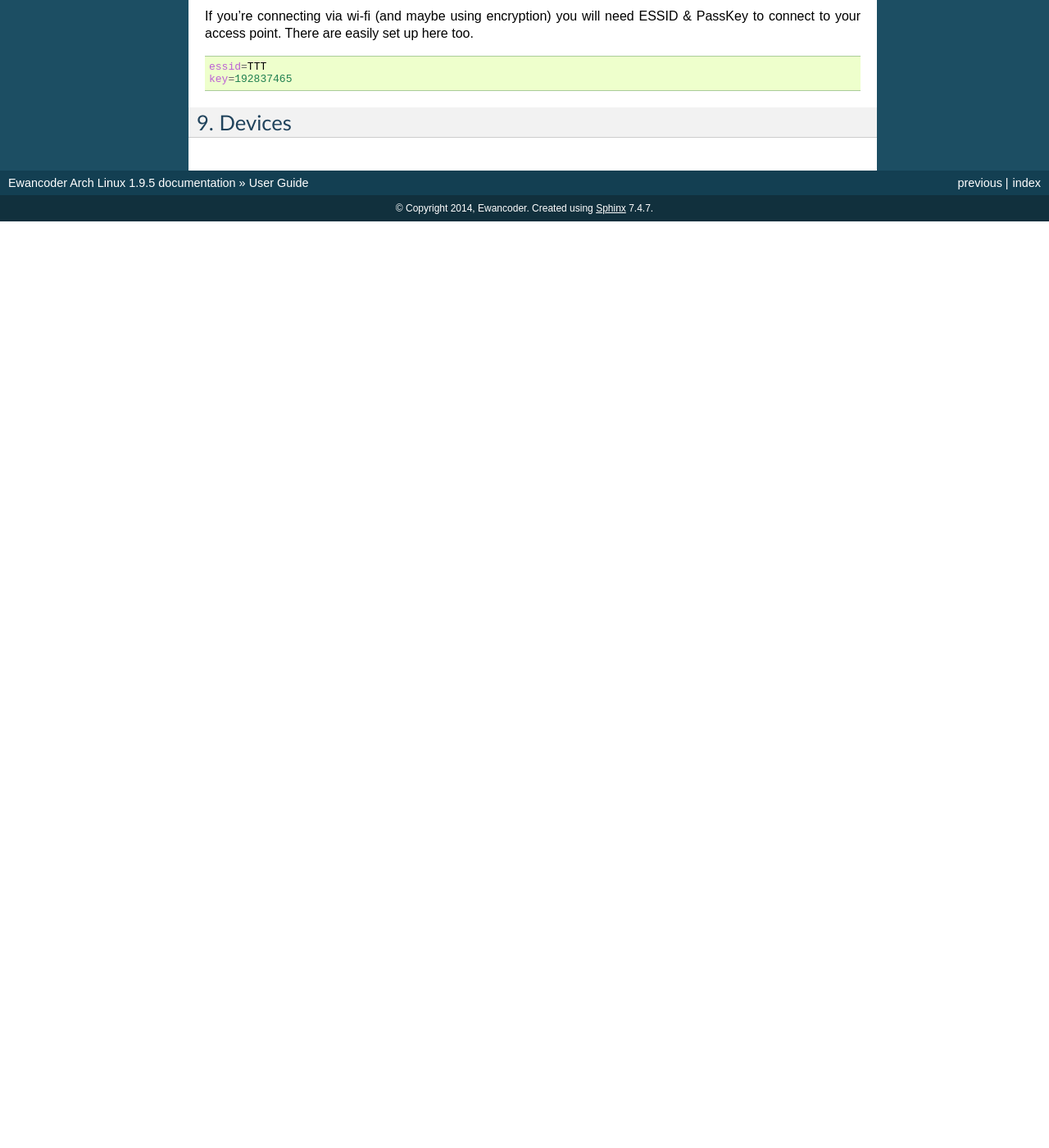
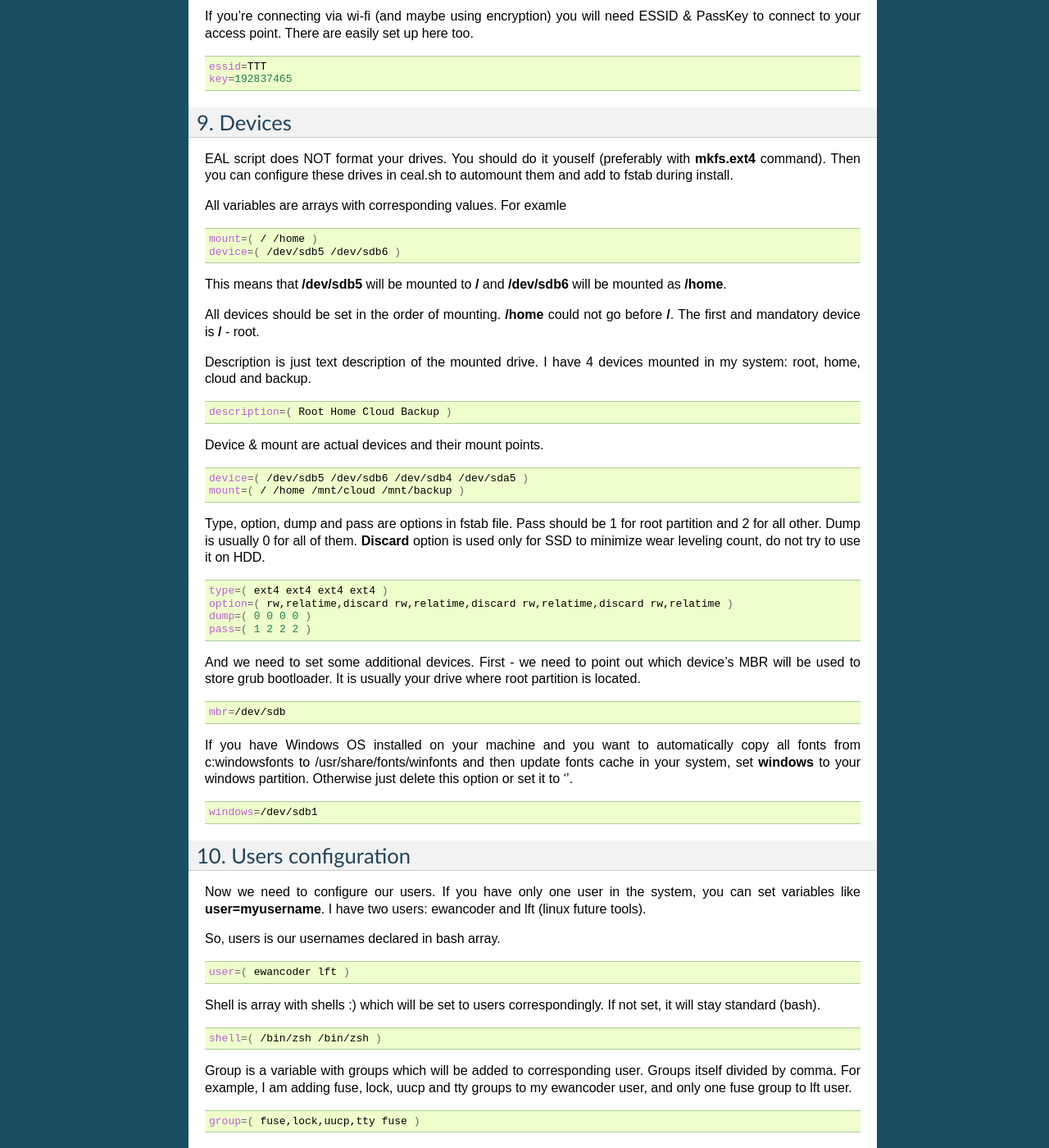
Before and after one commit to ewancoder/eal, a Sphinx documentation site: the page built from docs/use.rst, in a window 1280 px wide and 1400 px high, scrolled down 2933 px. Shown: the whole window at 82% size. Built offline with Sphinx 7.4.7, drawn with Linux system fonts in a browser that asks for light colours; pages that are not in the unit, such as notebooks, are missing from menus; before the commit the page ends 3203 px from its top, so only the background shows below that; some of the changed text lies outside the part shown.

Commit message:
Fixed some ceal + added docs

```diff
--- a/docs/use.rst
+++ b/docs/use.rst
@@ -151,3 +151,90 @@ If you're connecting via wi-fi (and maybe using encryption) you will need ESSID
 
 9. Devices
 ==========
+
+EAL script does NOT format your drives. You should do it youself (preferably with **mkfs.ext4** command). Then you can configure these drives in ceal.sh to automount them and add to fstab during install.
+
+All variables are arrays with corresponding values. For examle
+
+.. code-block:: bash
+
+   mount=( / /home )
+   device=( /dev/sdb5 /dev/sdb6 )
+
+This means that **/dev/sdb5** will be mounted to **/** and **/dev/sdb6** will be mounted as **/home**.
+
+All devices should be set in the order of mounting. **/home** could not go before **/**. The first and mandatory device is **/** - root.
+
+Description is just text description of the mounted drive. I have 4 devices mounted in my system: root, home, cloud and backup.
+
+.. code-block:: bash
+
+   description=( Root Home Cloud Backup )
+
+Device & mount are actual devices and their mount points.
+
+.. code-block:: bash
+
+   device=( /dev/sdb5 /dev/sdb6 /dev/sdb4 /dev/sda5 )
+   mount=( / /home /mnt/cloud /mnt/backup )
+
+Type, option, dump and pass are options in fstab file. Pass should be 1 for root partition and 2 for all other. Dump is usually 0 for all of them. **Discard** option is used only for SSD to minimize wear leveling count, do not try to use it on HDD.
+
+.. code-block:: bash
+
+   type=( ext4 ext4 ext4 ext4 )
+   option=( rw,relatime,discard rw,relatime,discard rw,relatime,discard rw,relatime )
+   dump=( 0 0 0 0 )
+   pass=( 1 2 2 2 )
+
+And we need to set some additional devices. First - we need to point out which device's MBR will be used to store grub bootloader. It is usually your drive where root partition is located.
+
+.. code-block:: bash
+
+   mbr=/dev/sdb
+
+If you have Windows OS installed on your machine and you want to automatically copy all fonts from c:\windows\fonts to /usr/share/fonts/winfonts and then update fonts cache in your system, set **windows** to your windows partition. Otherwise just delete this option or set it to ''.
+
+.. code-block:: bash
+
+   windows=/dev/sdb1
+
+10. Users configuration
+=======================
+
+Now we need to configure our users. If you have only one user in the system, you can set variables like **user=myusername**. I have two users: ewancoder and lft (linux future tools).
+
+So, users is our usernames declared in bash array.
+
+.. code-block:: bash
+
+   user=( ewancoder lft )
+
+Shell is array with shells :) which will be set to users correspondingly. If not set, it will stay standard (bash).
+
+.. code-block:: bash
+
+   shell=( /bin/zsh /bin/zsh )
+
+Group is a variable with groups which will be added to corresponding user. Groups itself divided by comma. For example, I am adding fuse, lock, uucp and tty groups to my ewancoder user, and only one fuse group to lft user.
+
+.. code-block:: bash
+
+   group=( fuse,lock,uucp,tty fuse )
+
+Main variable serves just as a **reference** to **ewancoder** string. So you can just simply change **ewancoder** to **yourname** and all other in the script will be changed to **yourname**. For example, git repositories will become github.com/**yourname**/something.git.
+
+You can also set main to second user like **main=${user[1]}**. Array elements in bash start from 0.
+
+.. code-block:: bash
+
+   main=${user[0]}
+
+For each user will be created entry in sudoers file which will allow to use sudo for that user. If you want to add some additional entries in sudoers file (for example, for executing something without password prompt) you can add this additional entry to **sudoers** array. I have 1 entry there which allows me to update system without password prompt.
+
+.. code-block:: bash
+
+   sudoers=( "$main ALL=(ALL) NOPASSWD: /usr/bin/yaourt -Syua --noconfirm" )
+
+11. Executable commands
+=======================
```
Also changed, not shown: 1 other file.
